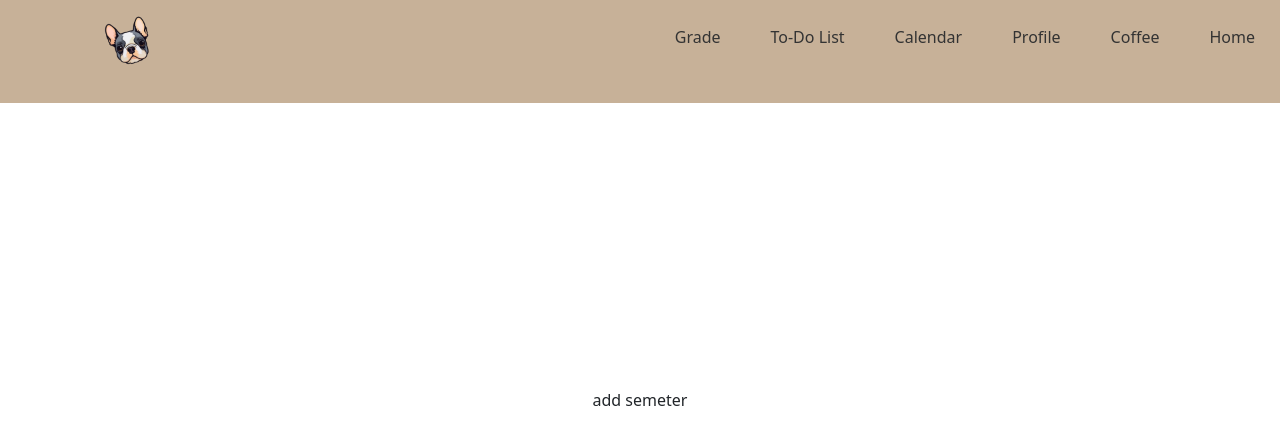
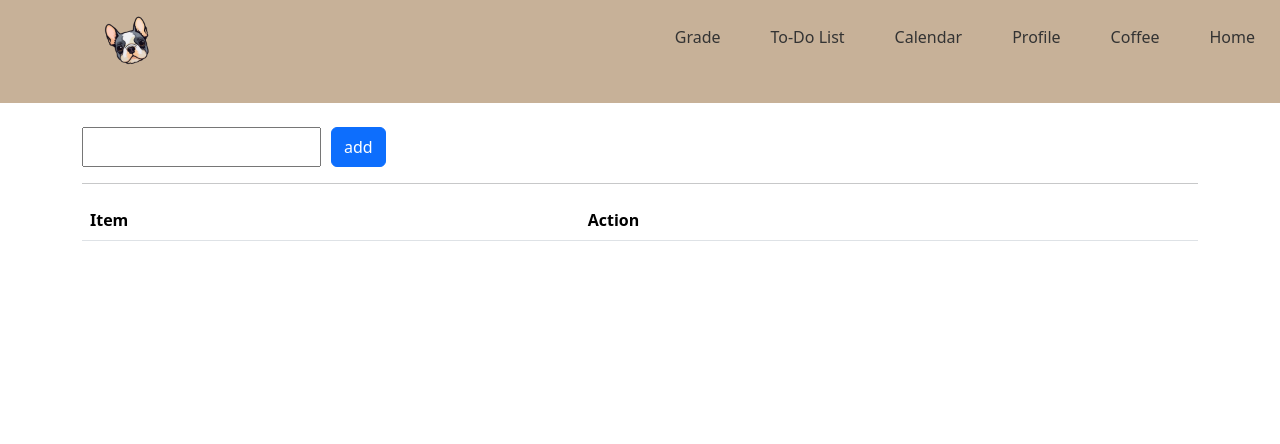
Before and after one commit to shihyihuang/shihyihuang.github.io, a React (Create React App) app in the folder academe/: page /addSemester in a window 1280 px wide. Shown: the top 444 px of the page. Built offline with nearby package versions, Linux system fonts and the light colour scheme.

Commit message:
dynamic table with edit and delete funct

```diff
--- /dev/null
+++ b/academe/src/Components/dynamicTable.js
@@ -0,0 +1,91 @@
+import React from "react";
+//https://app.pluralsight.com/guides/creating-dynamic-editable-tables-with-reactjs
+
+class DynamicTable extends React.Component {
+    constructor(props){
+        super(props);
+
+        this.state = {
+            message: "",
+            items:[]
+        }
+    }
+
+    updateMessage(event){
+        this.setState({
+            message: event.target.value
+        });
+    }
+
+    handleClick(){
+        var items = this.state.items;
+        items.push(this.state.message);
+        this.setState({
+            items: items
+        });
+    }
+
+    handleModify(i, event){
+        var items = this.state.items;
+
+        items[i] = event.target.value;
+        this.setState({
+            items: items
+        });
+    }
+
+    handleDelete(i){
+        var items = this.state.items;
+
+        items.splice(i,1);
+        this.setState({
+            items: items
+        });
+    }
+
+    renderRows(){
+        var context = this;
+
+        return this.state.items.map((o,i) => {
+            return(
+                <tr key={"item-" + i}>
+                    <td>
+                        <input
+                        type="text"
+                        value={o}
+                        onChange={context.handleModify.bind(context,i)} style={{border:'none', background:'transparent'}}/>
+                    </td>
+                    <td>
+                        <button className="btn btn-danger" onClick={context.handleDelete.bind(context, i)}> Delete </button>
+                    </td>
+                </tr>
+            );
+        });
+    }
+
+    render(){
+        return(
+            <div className="container">
+                <br/>
+                <div style={{display: 'flex'}}>
+                <input type="text" onChange={this.updateMessage.bind(this)} style={{height:'40px'}}/>
+                <button className="btn btn-primary"onClick={this.handleClick.bind(this)} style={{marginLeft: '10px', height:'40px', alignItems: 'center'}}> add </button>
+                </div>
+                <hr/>
+                <table className="table table-striped table-hover">
+                    <thead>
+                        <tr>
+                            <th> Item </th>
+                            <th> Action </th>
+                        </tr>
+                    </thead>
+                    <tbody>
+                        {this.renderRows()}
+                    </tbody>
+                </table>
+            </div>
+        );
+    };
+};
+
+export default DynamicTable;
--- a/academe/src/Pages/addSemester.js
+++ b/academe/src/Pages/addSemester.js
@@ -1,5 +1,11 @@
+import DynamicTable from "../Components/dynamicTable";
+
 const AddSemester = () => {
-    return <div className="centerDiv"> add semeter </div>
+    return (
+        <>
+            <DynamicTable/>
+        </>
+    );
 };
 
 export default AddSemester;
--- a/academe/src/Pages/coffeeMel.js
+++ b/academe/src/Pages/coffeeMel.js
@@ -1,5 +1,5 @@
 import React,{useState, useEffect, useMemo} from "react";
-import { useGlobalFilter, useSortBy, useTable } from "react-table";
+import { useGlobalFilter, useTable } from "react-table";
 import {coffeeDataColumn} from "../Components/column";
 
 //https://hygraph.com/blog/react-table
@@ -30,7 +30,7 @@ const CoffeeMel = () => {
       state,
       setGlobalFilter,
       prepareRow
-    } = useTable({ columns, data }, useGlobalFilter, useSortBy);
+    } = useTable({ columns, data }, useGlobalFilter);
 
     const {globalFilter} = state;
 
@@ -52,9 +52,6 @@ return (
                             {headerGroup.headers.map((column) => (
                                 <th {...column.getHeaderProps()}>
                                     {column.render('Header')}
-                                    <span>
-                                      {column.isSorted ? (column.isSortedDesc ? " 🔽" : " 🔼") : ""}
-                                    </span>
                                 </th>
                             ))}
                         </tr>
--- a/academe/src/Pages/grade.js
+++ b/academe/src/Pages/grade.js
@@ -19,22 +19,22 @@ const Grade = () => {
       };
 
     return(
-        <div className="centerDiv">
-            <button onClick={() => handleClick("addSemester")}><Icon name="add" /></button>
+        <div className="container centerDiv">
+            <button onClick={() => handleClick("addSemester")}><Icon name="add"/></button>
             <table className="table table-striped table-hover">
                 <thead>
                     <tr>
                         <th> Semester </th>
-                        <th> Total Grade </th>
+                        <th> WAM </th>
                     </tr>
                 </thead>
                 <tbody>
                     <tr>
-                        <td> 1 </td>
+                        <td> 2022 S2 </td>
                         <td> 1 </td>
                     </tr>
                     <tr>
-                        <td> 1 </td>
+                        <td> 2023 S1 </td>
                         <td> 1 </td>
                     </tr>
                 </tbody>
```
Also changed, not shown: academe/src/App.css (line endings or trailing spaces).
